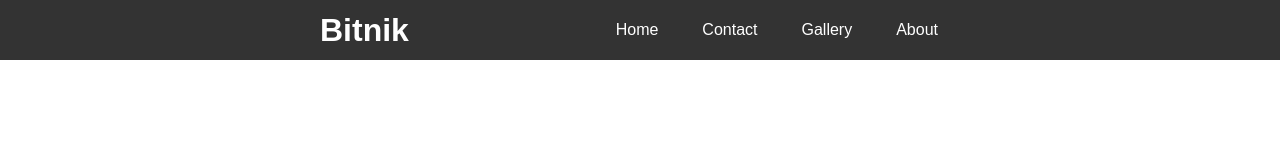
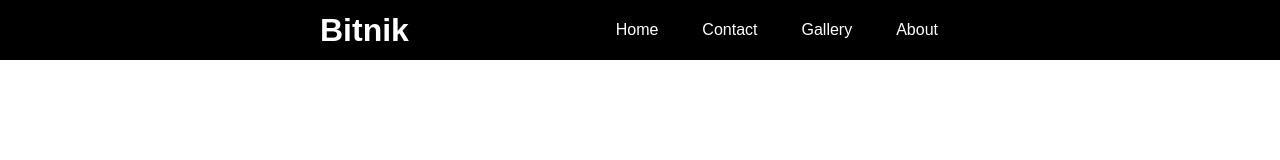
Before and after one commit to firrex/vertically-centering-logo-and-menu, a plain HTML site: page index.html in a window 1280 px wide. Drawn offline with Linux system fonts and the light colour scheme.

Commit message:
.container bg #000 from #333

```diff
--- a/style.css
+++ b/style.css
@@ -1,15 +1,13 @@
 /*
-  Centrera site-logo med navbar.
+  Centrera site-logo med navbar items.
   Höjden på .site-header h1 = line-height (40) + paddning (10 + 10), i detta fall 60.
   Höjden på .site-nav = line-height (16) + paddning (22 + 22), i detta fall 60.
   Default line-height är ca 1.2 (fonst-size 20 * 1.2 = line-height 24)
   Läs mer om default line-height: https://developer.mozilla.org/en-US/docs/Web/CSS/line-height
-
 */
 html {
   box-sizing: border-box;
 }
-
 *,
 *:before,
 *:after {
@@ -26,7 +24,7 @@ body {
   clear: both;
 }
 .container {
-  background: #333;
+  background: #000;
 }
 .site-header {
   margin: 0 auto;
```
